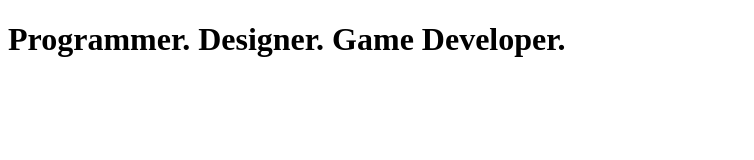
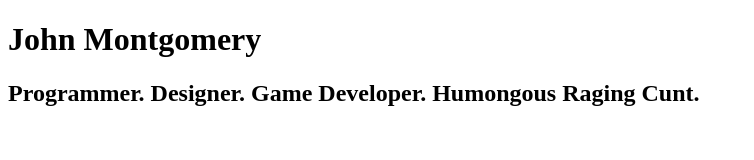
Before and after one commit to johnmontgomery1/johnmontgomery1.github.io, a plain HTML site: page index.html in a window 1280 px wide. Shown: the whole page, without its empty margins (0-754 px from the left). Drawn offline with Linux system fonts and the light colour scheme.

Commit message:
Fixed Heading and Title Confusion
Moved Title to <h1> and <h1> to <h2>

```diff
--- a/index.html
+++ b/index.html
@@ -2,13 +2,16 @@
 <html>
     <head>
         <title>
-            John Montgomery.
+            John Montgomery
         </title>
     </head>
 
     <body>
         <h1>
-            Programmer. Designer. Game Developer.
+            John Montgomery
         </h1>
+        <h2>
+            Programmer. Designer. Game Developer. Humongous Raging Cunt.
+        </h2>
     </body>
 </html>
```
